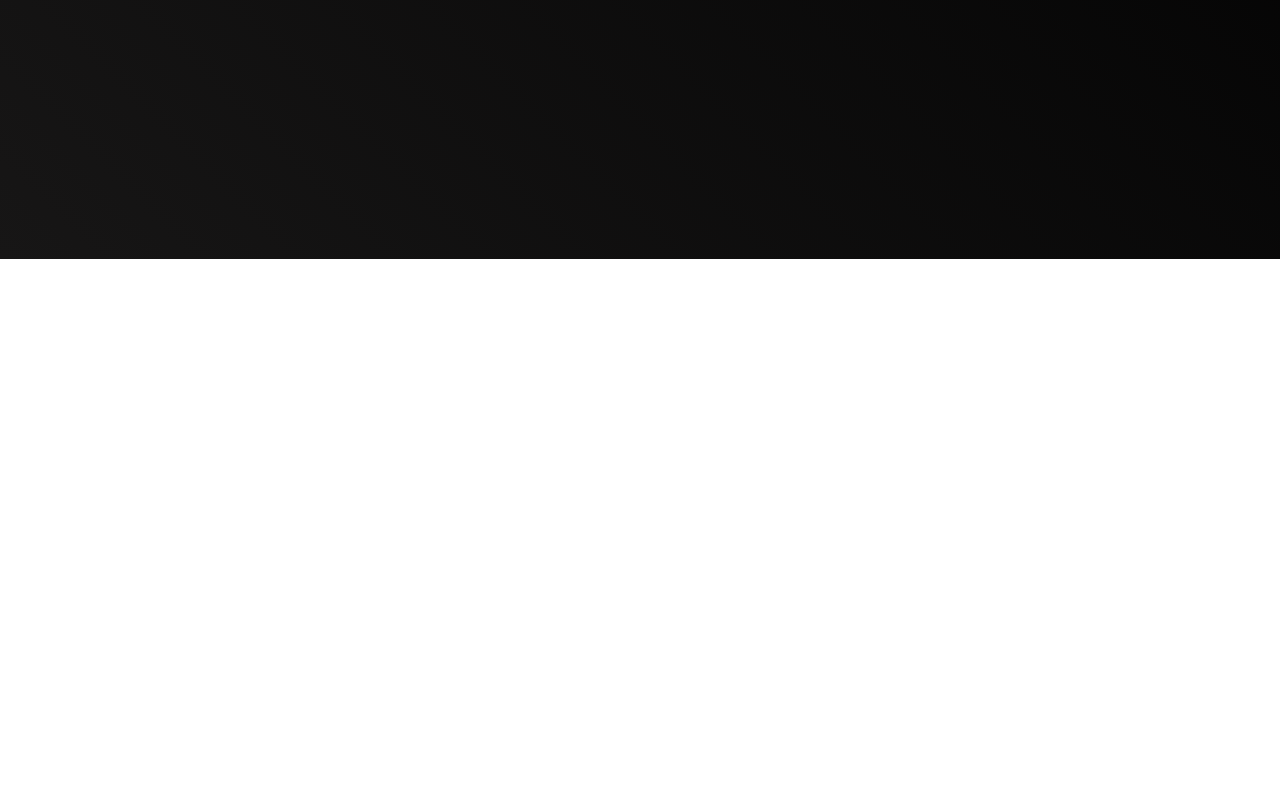
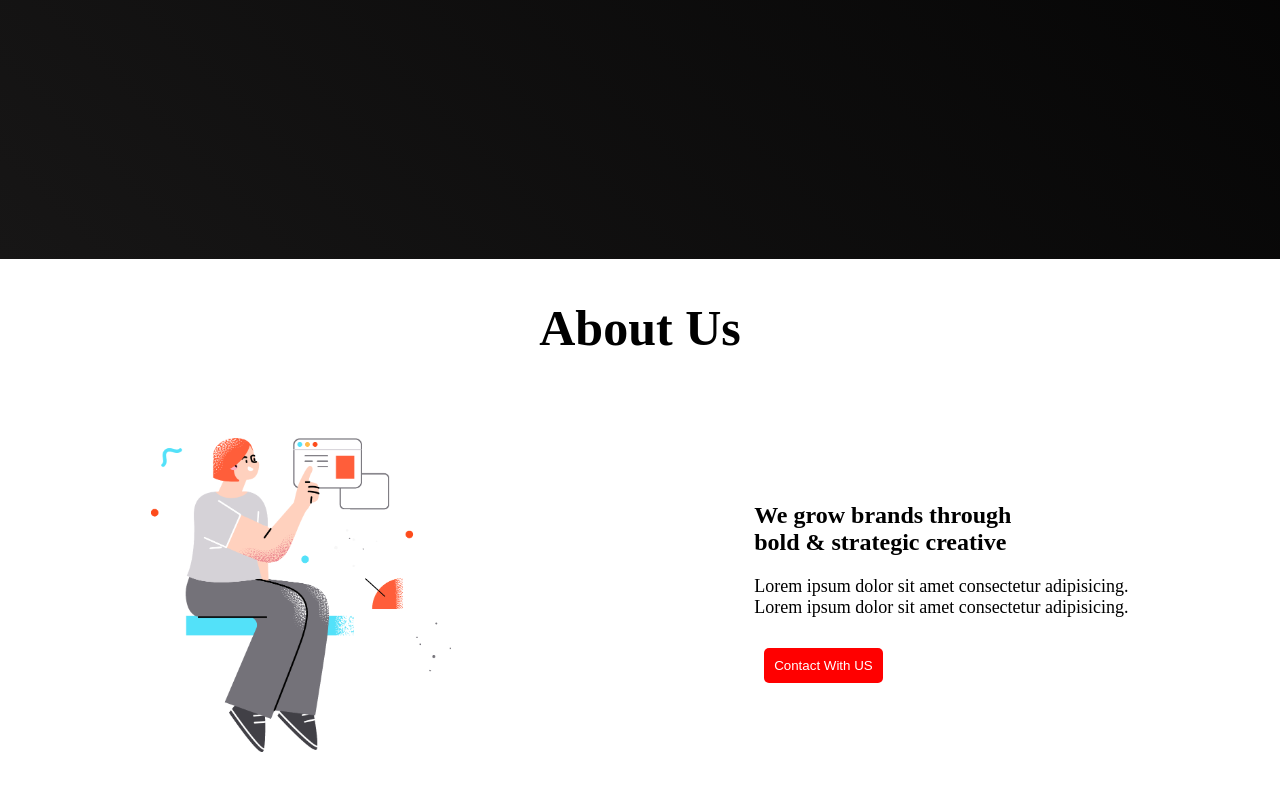
Before and after one commit to tusharahmednirma/simple-website, a plain HTML site: page index.html in a window 1280 px wide. Shown: the part 614-1411 px from the top of the page. Before the commit the page ends 873 px from the top, so only its background shows below. Drawn offline with Linux system fonts and the light colour scheme.

Commit message:
add about us section

```diff
--- a/index.html
+++ b/index.html
@@ -40,6 +40,22 @@
             </div>
         </section>
 
+        <section>
+            <h1 class="about-us">About Us</h1>
+            <div class="about-container">
+                <div class="image">
+                    <img class="picture" src="img/section.png" alt="picture">
+                </div>
+                <div class="about-text">
+                    <h2>We grow brands through <br>
+                        bold & strategic creative</h2>
+                        <p class="pera">Lorem ipsum dolor sit amet consectetur adipisicing. <br>
+                            Lorem ipsum dolor sit amet consectetur adipisicing.</p>
+                            <button class="button">Contact With US</button>
+                </div>
+            </div>
+        </section>
+
     </main>
     <footer>
 
--- a/style.css
+++ b/style.css
@@ -41,6 +41,8 @@
     align-items: center;
     background-image: url('img/background.png');
     background: linear-gradient(45deg,rgb(23, 22, 22),black);
+    background-repeat: no-repeat;
+    background-size: cover;
 
 
 }
@@ -66,3 +68,35 @@
 
 
 }
+.picture{
+    width:300px;
+}
+.about-container{
+    display: flex;
+    justify-content: space-around;
+    height: 50vh;
+    align-items: center;
+}
+
+.about-us{
+    text-align: center;
+    margin: 30px;
+    font-size: 50px;
+    padding: 10px;
+}
+
+.button{
+    background-color: red;
+    color: white;
+    padding: 10px;
+    margin: 10px;
+    border: none;
+    border-radius: 5px;
+    cursor: pointer;
+}
+
+.pera{
+    font-size: 18px;
+    margin-top: 20px;
+    margin-bottom: 20px;
+}
```
